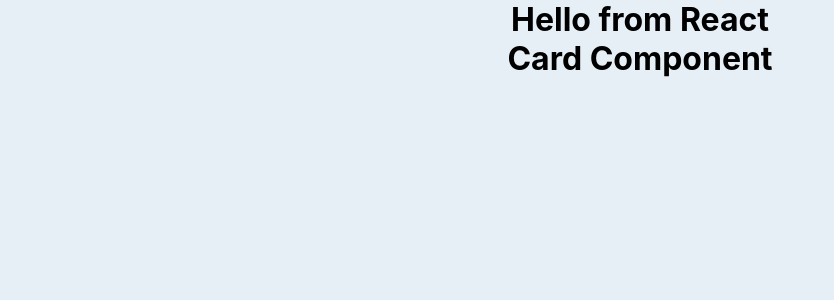
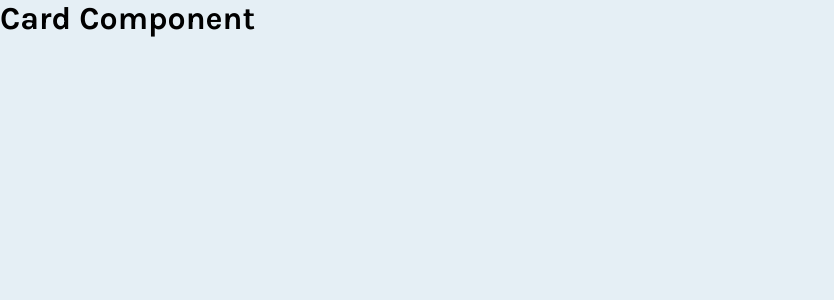
Before and after one commit to ManudeQuevedo/fem-single-price-grid-component, a React (Create React App) app: page / in a window 1280 px wide. Shown: the top 300 px of the page, without its empty margins (0-834 px from the left). Built offline with nearby package versions, Linux system fonts and the light colour scheme.

Commit message:
Modified the App.js and App.css files

```diff
--- a/src/App.css
+++ b/src/App.css
@@ -11,6 +11,7 @@
 	--bright-yellow: hsl(71, 73%, 54%);
 	--light-gray: hsl(204, 43%, 93%);
 	--grayish-blue: hsl(218, 22%, 67%);
+	--white: hsl(0, 100%, 100%);
 }
 
 * {
@@ -21,11 +22,45 @@
 
 body {
 	background-color: var(--light-gray);
+	font-family: 'Karla', sans-serif;
 	font-size: 16px;
 	min-height: 100vh;
 	width: 100%;
 }
 
-.App {
-	text-align: center;
+/* ==================
+     Card Styles
+================== */
+.card__container {
+	margin: 0 auto;
+	max-width: 550px;
+	width: 85%;
 }
+
+/* ==================
+   Community Styles
+================== */
+.community__container {
+	background-color: var(--white);
+	border-top-left-radius: 10px;
+	border-top-right-radius: 10px;
+	padding: 1.5em;
+}
+
+.community__title {
+	color: var(--cyan);
+	margin-bottom: 1em;
+}
+
+.community__guarantee {
+	color: var(--bright-yellow);
+	font-weight: 700;
+	margin-bottom: 1em;
+}
+
+.community__text {
+	color: var(--grayish-blue);
+	font-size: 0.975rem;
+	font-weight: 700;
+	line-height: 1.65;
+}
--- a/src/App.js
+++ b/src/App.js
@@ -3,8 +3,7 @@ import './App.css';
 
 function App() {
 	return (
-		<div className='App'>
-			<h1>Hello from React</h1>
+		<div className='container'>
 			<CardComponent />
 		</div>
 	);
```
